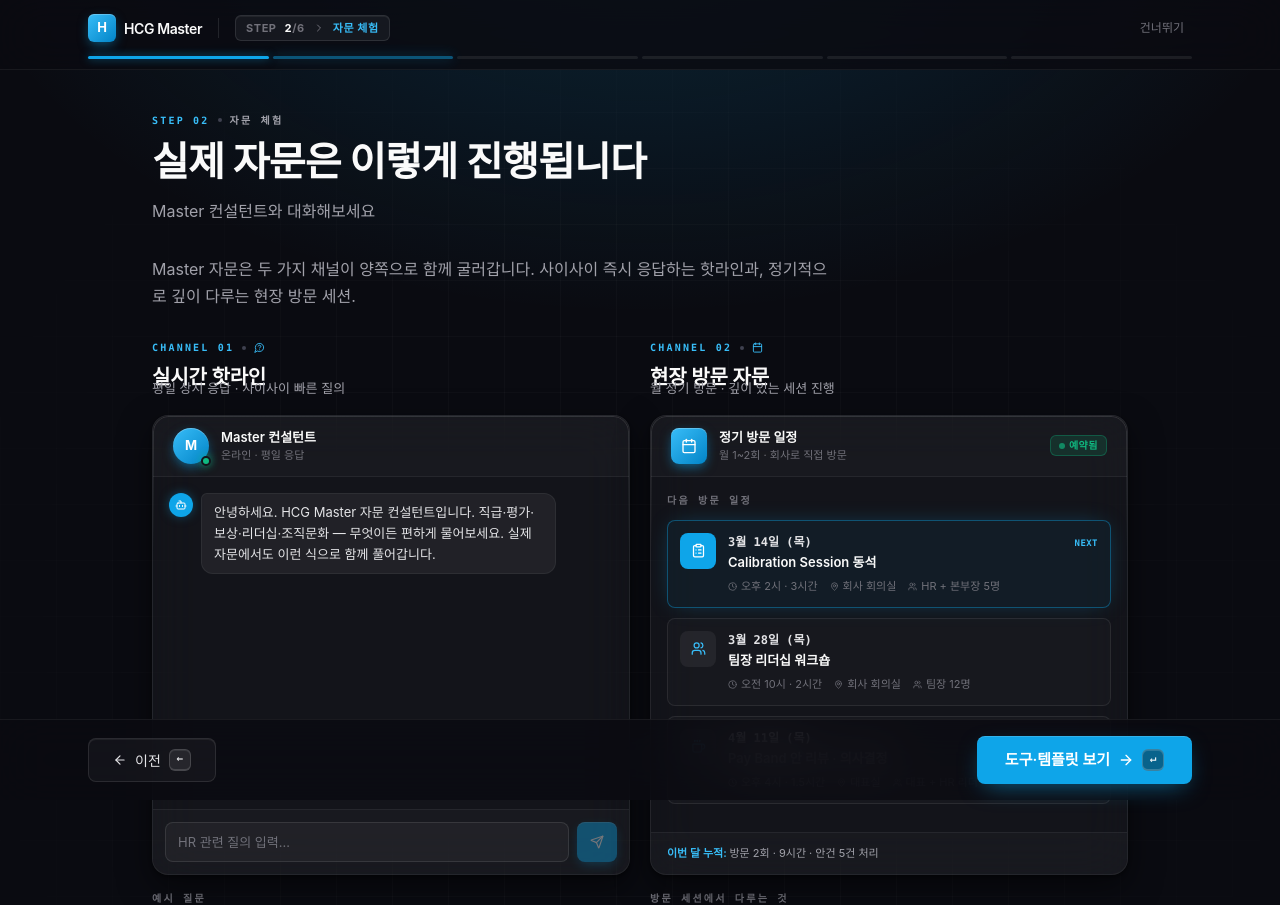
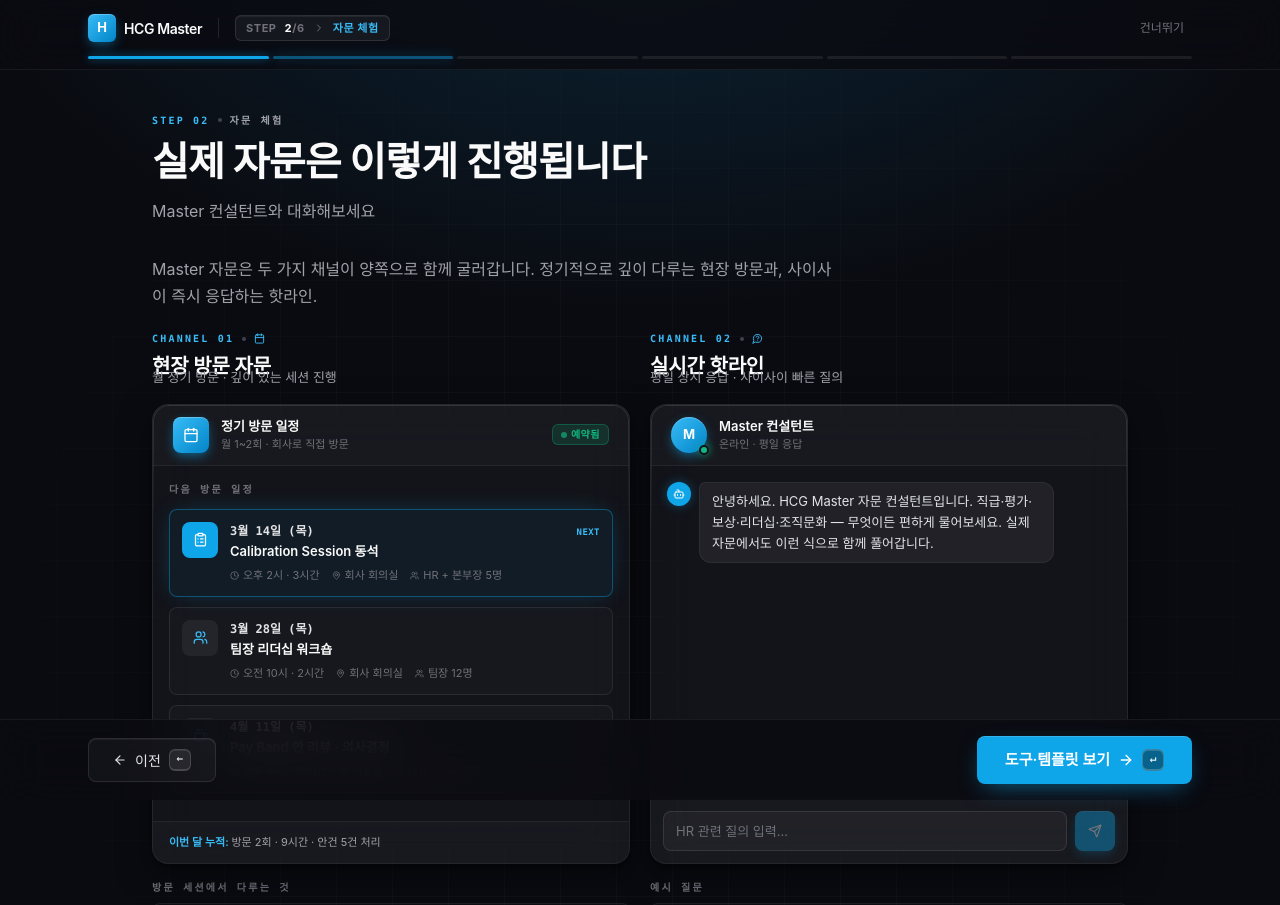
Before and after one commit to skyyoung2030-star/hradvisory, a React (Vite) app: page /tour/2-demo in a window 1280 px wide. Shown: the top 905 px of the page. Built offline with nearby package versions, Linux system fonts and the light colour scheme; no server answers; a web font is replaced by a local one.

Commit message:
Updated Step2Demo.tsx

```diff
--- a/src/pages/Step2Demo.tsx
+++ b/src/pages/Step2Demo.tsx
@@ -16,7 +16,6 @@ const SUGGESTED: { number: string; q: string }[] = [
   { number: "01", q: "100명 회사에 평가제도가 없는데, 어떻게 시작하나요?" },
   { number: "02", q: "Pay Band는 직급 몇 단계로 나누는 게 좋나요?" },
   { number: "03", q: "MBO에서 OKR로 전환할 때 가장 큰 위험은 뭔가요?" },
-  { number: "04", q: "팀장 리더십 진단, 어떤 문항으로 하나요?" },
 ];
 
 const SEED: ChatMessage = {
@@ -30,18 +29,25 @@ export default function Step2Demo() {
   return (
     <>
       <StepShell step={step}>
-        <p className="body text-ink-600 mb-6 max-w-[680px]">
-          Master 자문은 두 가지 채널이 양쪽으로 함께 굴러갑니다. 사이사이 즉시 응답하는 핫라인과, 정기적으로 깊이 다루는 현장 방문 세션.
+        <p
+          className="body text-ink-600 mb-6 max-w-[680px]"
+          style={{ display: "block", margin: 0, marginBottom: 24, padding: 0, position: "static" }}
+        >
+          Master 자문은 두 가지 채널이 양쪽으로 함께 굴러갑니다. 정기적으로 깊이 다루는 현장 방문과, 사이사이 즉시 응답하는 핫라인.
         </p>
 
-        {/* Two equal-weight main channels */}
+        {/* Visit comes first — that's the substantive heart of advisory.
+            Hotline supplements it. */}
         <div className="grid lg:grid-cols-2 gap-5">
+          <VisitChannel />
           <HotlineChannel />
-          <VisitChannel />
         </div>
 
-        <p className="caption mt-6 text-center">
-          두 채널은 보완 관계입니다. 핫라인이 일상의 막힘을 풀어준다면, 현장 방문은 제도와 사람을 깊이 다룹니다.
+        <p
+          className="caption mt-6 text-center"
+          style={{ display: "block", margin: 0, marginTop: 24, padding: 0, position: "static" }}
+        >
+          두 채널은 보완 관계입니다. 현장 방문이 제도와 사람을 깊이 다루고, 핫라인이 일상의 막힘을 풀어줍니다.
         </p>
       </StepShell>
 
@@ -50,7 +56,90 @@ export default function Step2Demo() {
   );
 }
 
-/* ─────────────── Channel 1 — Realtime hotline (chat) ─────────────── */
+/* ─────────────── Channel 1 — Onsite visit (now first) ─────────────── */
+
+function VisitChannel() {
+  return (
+    <div>
+      <ChannelHeader
+        badge="CHANNEL 01"
+        title="현장 방문 자문"
+        tagline="월 정기 방문 · 깊이 있는 세션 진행"
+        icon={Calendar}
+      />
+
+      <div className="card !p-0 overflow-hidden flex flex-col h-[460px] shadow-depth-2">
+        <div className="flex items-center gap-3 px-5 py-3 border-b border-white/[0.06] bg-white/[0.02]">
+          <div className="w-9 h-9 rounded-lg bg-gradient-to-br from-accent-400 to-accent-600 text-white flex items-center justify-center shadow-[0_4px_12px_-2px_rgba(14,165,233,0.6),inset_0_1px_0_rgba(255,255,255,0.25)]">
+            <Calendar size={16} />
+          </div>
+          <div>
+            <div className="text-[13px] font-semibold text-ink-900">정기 방문 일정</div>
+            <div className="text-[11px] text-ink-500">월 1~2회 · 회사로 직접 방문</div>
+          </div>
+          <div className="ml-auto inline-flex items-center gap-1 px-2 py-0.5 rounded-md bg-success-500/15 border border-success-500/30 text-success-500 text-[10px] font-bold uppercase tracking-wider">
+            <span className="w-1.5 h-1.5 rounded-full bg-success-500 animate-pulse-soft" />
+            예약됨
+          </div>
+        </div>
+
+        <div className="flex-1 overflow-y-auto px-4 py-4">
+          <div className="text-[10px] font-mono font-bold uppercase tracking-[0.22em] text-ink-500 mb-3">
+            다음 방문 일정
+          </div>
+
+          <div className="space-y-2.5">
+            <VisitCard
+              date="3월 14일 (목)"
+              time="오후 2시 · 3시간"
+              location="회사 회의실"
+              agenda="Calibration Session 동석"
+              participants="HR + 본부장 5명"
+              icon={ClipboardList}
+              featured
+            />
+            <VisitCard
+              date="3월 28일 (목)"
+              time="오전 10시 · 2시간"
+              location="회사 회의실"
+              agenda="팀장 리더십 워크숍"
+              participants="팀장 12명"
+              icon={Users}
+            />
+            <VisitCard
+              date="4월 11일 (목)"
+              time="오후 4시 · 1.5시간"
+              location="대표실"
+              agenda="Pay Band 안 리뷰 · 의사결정"
+              participants="대표 + HR 리더"
+              icon={Coffee}
+            />
+          </div>
+        </div>
+
+        <div className="px-4 py-3 border-t border-white/[0.06] bg-white/[0.02]">
+          <div className="text-[11px] text-ink-600">
+            <span className="text-accent-400 font-semibold">이번 달 누적: </span>
+            방문 2회 · 9시간 · 안건 5건 처리
+          </div>
+        </div>
+      </div>
+
+      <div className="mt-4">
+        <div className="text-[10px] font-mono font-bold uppercase tracking-[0.22em] text-ink-500 mb-2">
+          방문 세션에서 다루는 것
+        </div>
+        <div className="grid grid-cols-1 gap-1.5">
+          <ActivityPill icon={ClipboardList} text="Calibration · 평가 협의 회의 동석" />
+          <ActivityPill icon={Users} text="팀장 / 임원 워크숍 진행" />
+          <ActivityPill icon={Coffee} text="대표 1:1 · 제도 의사결정 동석" />
+        </div>
+      </div>
+    </div>
+  );
+}
+
+/* ─────────────── Channel 2 — Realtime hotline (chat, now second) ─────────────── */
 
 function HotlineChannel() {
   const [messages, setMessages] = useState<ChatMessage[]>([SEED]);
@@ -78,7 +167,7 @@ function HotlineChannel() {
   return (
     <div>
       <ChannelHeader
-        badge="CHANNEL 01"
+        badge="CHANNEL 02"
         title="실시간 핫라인"
         tagline="평일 상시 응답 · 사이사이 빠른 질의"
         icon={MessageCircleQuestion}
@@ -122,7 +211,7 @@ function HotlineChannel() {
           예시 질문
         </div>
         <div className="grid grid-cols-1 gap-1.5">
-          {SUGGESTED.slice(0, 3).map((s) => (
+          {SUGGESTED.map((s) => (
             <button
               key={s.number} type="button" onClick={() => send(s.q)} disabled={loading}
               className="group text-left p-2.5 rounded-lg border border-white/[0.06] bg-white/[0.02] hover:border-accent-500/40 hover:bg-accent-500/[0.05] transition-colors disabled:opacity-50"
@@ -139,108 +228,78 @@ function HotlineChannel() {
   );
 }
 
-/* ─────────────── Channel 2 — Onsite visit ─────────────── */
+/* ─────────────── Channel header — inline-styled block layout ─────────────── */
 
-function VisitChannel() {
-  return (
-    <div>
-      <ChannelHeader
-        badge="CHANNEL 02"
-        title="현장 방문 자문"
-        tagline="월 정기 방문 · 깊이 있는 세션 진행"
-        icon={Calendar}
-      />
-
-      {/* Calendar-style appointment card */}
-      <div className="card !p-0 overflow-hidden flex flex-col h-[460px] shadow-depth-2">
-        <div className="flex items-center gap-3 px-5 py-3 border-b border-white/[0.06] bg-white/[0.02]">
-          <div className="w-9 h-9 rounded-lg bg-gradient-to-br from-accent-400 to-accent-600 text-white flex items-center justify-center shadow-[0_4px_12px_-2px_rgba(14,165,233,0.6),inset_0_1px_0_rgba(255,255,255,0.25)]">
-            <Calendar size={16} />
-          </div>
-          <div>
-            <div className="text-[13px] font-semibold text-ink-900">정기 방문 일정</div>
-            <div className="text-[11px] text-ink-500">월 1~2회 · 회사로 직접 방문</div>
-          </div>
-          <div className="ml-auto inline-flex items-center gap-1 px-2 py-0.5 rounded-md bg-success-500/15 border border-success-500/30 text-success-500 text-[10px] font-bold uppercase tracking-wider">
-            <span className="w-1.5 h-1.5 rounded-full bg-success-500 animate-pulse-soft" />
-            예약됨
-          </div>
-        </div>
-
-        {/* Upcoming visits list */}
-        <div className="flex-1 overflow-y-auto px-4 py-4">
-          <div className="text-[10px] font-mono font-bold uppercase tracking-[0.22em] text-ink-500 mb-3">
-            다음 방문 일정
-          </div>
-
-          <div className="space-y-2.5">
-            <VisitCard
-              date="3월 14일 (목)"
-              time="오후 2시 · 3시간"
-              location="회사 회의실"
-              agenda="Calibration Session 동석"
-              participants="HR + 본부장 5명"
-              icon={ClipboardList}
-              featured
-            />
-            <VisitCard
-              date="3월 28일 (목)"
-              time="오전 10시 · 2시간"
-              location="회사 회의실"
-              agenda="팀장 리더십 워크숍"
-              participants="팀장 12명"
-              icon={Users}
-            />
-            <VisitCard
-              date="4월 11일 (목)"
-              time="오후 4시 · 1.5시간"
-              location="대표실"
-              agenda="Pay Band 안 리뷰 · 의사결정"
-              participants="대표 + HR 리더"
-              icon={Coffee}
-            />
-          </div>
-        </div>
-
-        <div className="px-4 py-3 border-t border-white/[0.06] bg-white/[0.02]">
-          <div className="text-[11px] text-ink-600">
-            <span className="text-accent-400 font-semibold">이번 달 누적: </span>
-            방문 2회 · 9시간 · 안건 5건 처리
-          </div>
-        </div>
-      </div>
-
-      {/* What we do during visits */}
-      <div className="mt-4">
-        <div className="text-[10px] font-mono font-bold uppercase tracking-[0.22em] text-ink-500 mb-2">
-          방문 세션에서 다루는 것
-        </div>
-        <div className="grid grid-cols-1 gap-1.5">
-          <ActivityPill icon={ClipboardList} text="Calibration · 평가 협의 회의 동석" />
-          <ActivityPill icon={Users} text="팀장 / 임원 워크숍 진행" />
-          <ActivityPill icon={Coffee} text="대표 1:1 · 제도 의사결정 동석" />
-        </div>
-      </div>
-    </div>
-  );
-}
-
-/* ─────────────── Shared header ─────────────── */
-
+/**
+ * ChannelHeader. h2 + tagline were ghosting on top of each other (same bug
+ * pattern as StepShell). Fix: inline-styled flex column with explicit row gap,
+ * h2 and p forced to display:block, position:static, margin:0.
+ */
 function ChannelHeader({ badge, title, tagline, icon: Icon }: {
   badge: string; title: string; tagline: string; icon: LucideIcon;
 }) {
   return (
-    <div className="mb-4">
-      <div className="inline-flex items-center gap-2 mb-2">
+    <div
+      style={{
+        display: "flex",
+        flexDirection: "column",
+        rowGap: 4,
+        marginBottom: 16,
+      }}
+    >
+      <div
+        style={{
+          display: "flex",
+          alignItems: "center",
+          gap: 8,
+          lineHeight: 1,
+          marginBottom: 4,
+          position: "static",
+        }}
+      >
         <span className="text-[10px] font-mono font-bold tracking-[0.22em] text-accent-400 uppercase">
           {badge}
         </span>
-        <span className="w-1 h-1 rounded-full bg-ink-400" />
+        <span
+          aria-hidden
+          style={{
+            display: "inline-block",
+            width: 4,
+            height: 4,
+            borderRadius: 9999,
+            background: "#3F4150",
+          }}
+        />
         <Icon size={11} className="text-accent-400" />
       </div>
-      <h2 className="h-3 mb-1">{title}</h2>
-      <p className="caption text-ink-600">{tagline}</p>
+
+      <h2
+        className="h-3"
+        style={{
+          display: "block",
+          margin: 0,
+          padding: 0,
+          position: "static",
+          float: "none",
+          clear: "both",
+        }}
+      >
+        {title}
+      </h2>
+
+      <p
+        className="caption text-ink-600"
+        style={{
+          display: "block",
+          margin: 0,
+          padding: 0,
+          position: "static",
+          float: "none",
+          clear: "both",
+        }}
+      >
+        {tagline}
+      </p>
     </div>
   );
 }
```
